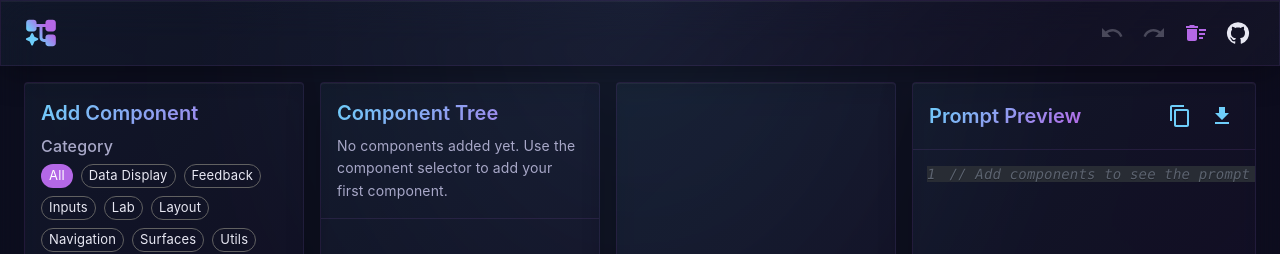
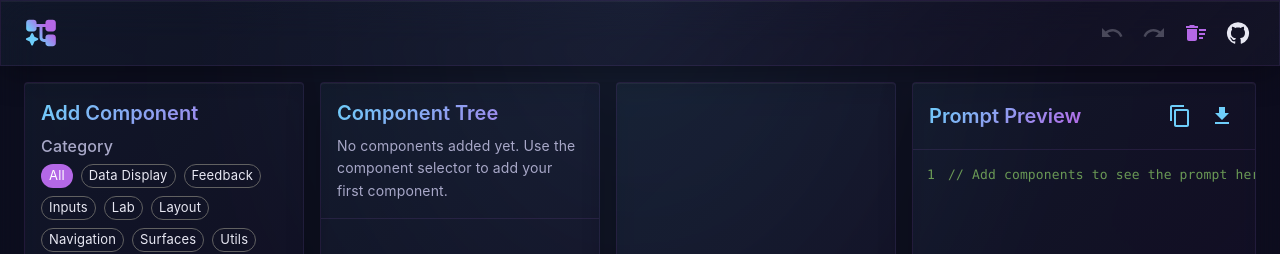
Before and after one commit to alonsarias/structured-prompts-ui, a React (Vite) app: page / in a window 1280 px wide. Shown: the top 254 px of the page. Built offline with nearby package versions, Linux system fonts and the light colour scheme.

Commit message:
refactor: update syntax highlighter style to vscDarkPlus for improved readability

```diff
--- a/src/components/SpuigPreview.tsx
+++ b/src/components/SpuigPreview.tsx
@@ -14,7 +14,7 @@ import {
   Download as DownloadIcon,
 } from '@mui/icons-material';
 import { Prism as SyntaxHighlighter } from 'react-syntax-highlighter';
-import { oneDark } from 'react-syntax-highlighter/dist/esm/styles/prism';
+import { vscDarkPlus } from 'react-syntax-highlighter/dist/esm/styles/prism';
 
 interface SpuigPreviewProps {
   spuigSyntax: string;
@@ -86,7 +86,7 @@ const SpuigPreview: React.FC<SpuigPreviewProps> = ({ spuigSyntax }) => {
       <Box sx={{ flexGrow: 1, overflow: 'auto' }}>
         <SyntaxHighlighter
           language="jsx"
-          style={oneDark}
+          style={vscDarkPlus}
           customStyle={{
             margin: 0,
             height: '100%',
```
